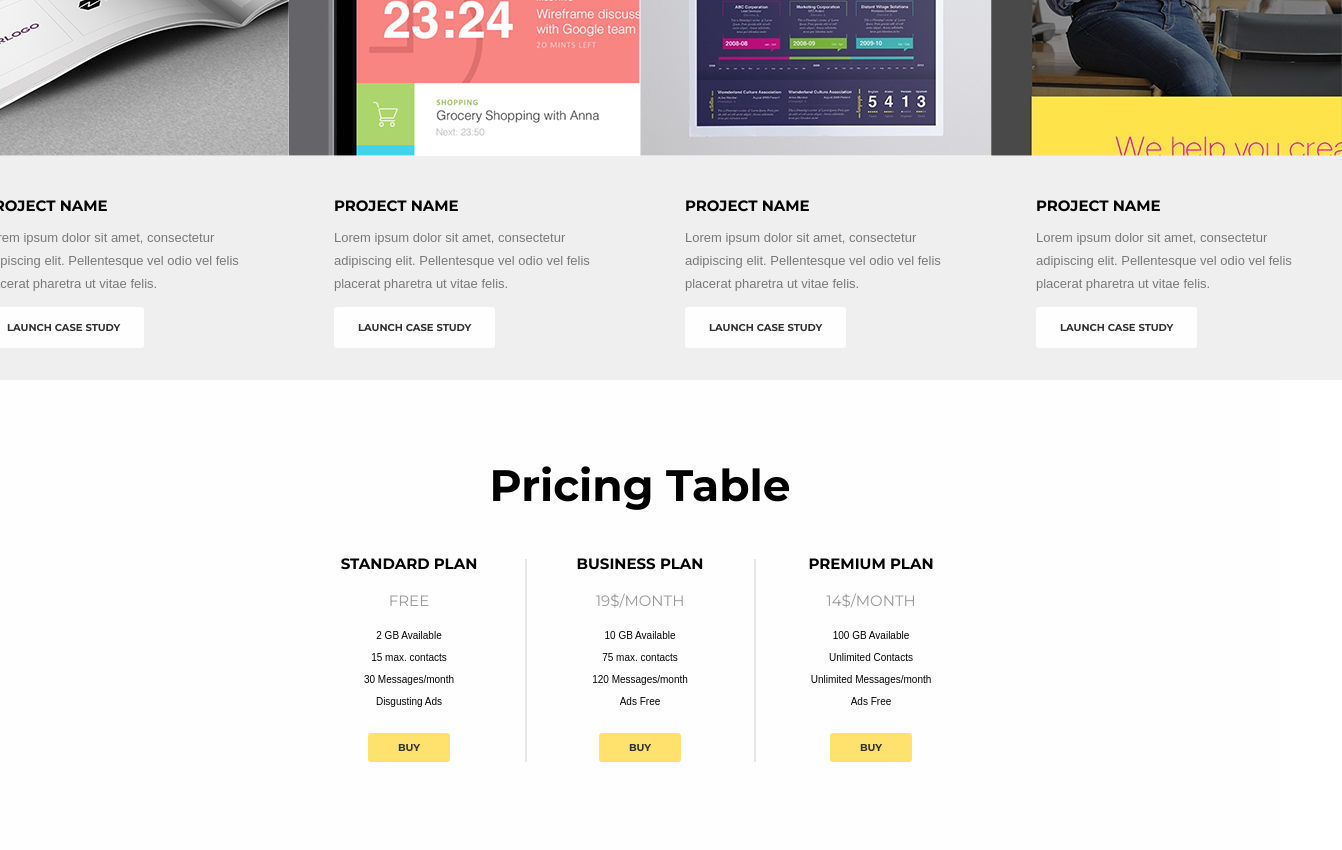
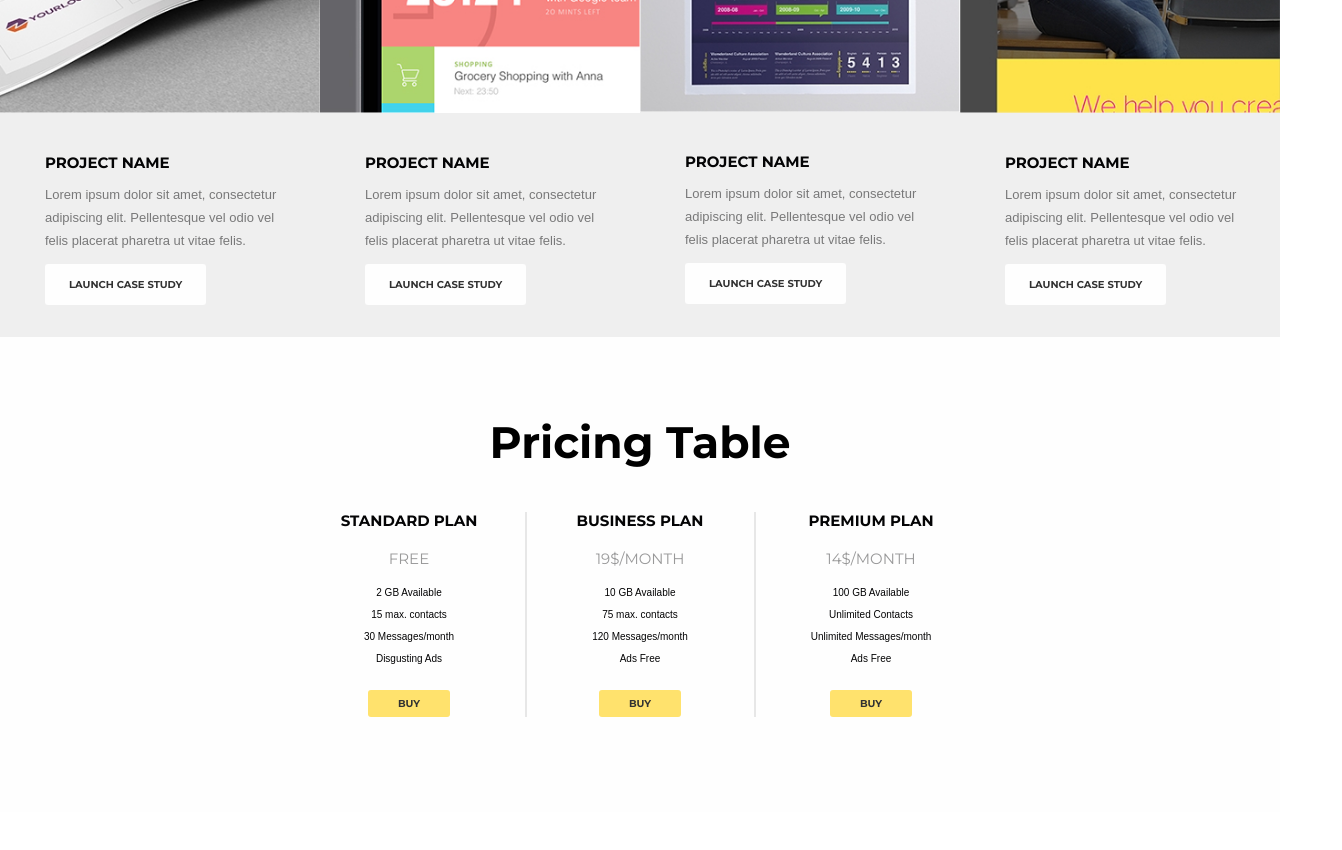
Before and after one commit to yuriy-m-dev/zippy, a website: page app/index.html in a window 1280 px wide. Shown: the part 2005-2855 px from the top of the page, 1342 px wide, since content can reach past the window. After the commit the page ends 2817 px from the top, so only its background shows below. Drawn offline with nearby package versions, Linux system fonts and the light colour scheme; files that its build step writes are made by us from their sources.

Commit message:
fix 'Project' and 'Pricing'

```diff
--- a/app/scss/style.scss
+++ b/app/scss/style.scss
@@ -207,6 +207,7 @@
     }
     img{
         display: block;
+        width: 100%;
         margin-bottom: 30px;
     }
     &-title{
@@ -284,7 +285,7 @@
         font-size: 10px;
         color: $text;
         line-height: 22px;
-        margin-bottom: 27px;
+        margin-bottom: 20px;
         span{
             display: block;
         }
@@ -299,6 +300,7 @@
         background-color: $yellow;
         border-radius: 3px;
         transition: .3s;
+        display: inline-block;
         &:hover{
             color: #fefefe;
             background-color: $purple;
@@ -306,21 +308,6 @@
     }
 }
 .pricing-center{
-    position: relative;
-    &::before,
-    &::after{
-        content: '';
-        position: absolute;
-        width: 2px;
-        height: 203px;
-        background-color: #e7e7e7;
-    }
-    &::before{
-        top: 4px;
-        left: 0;
-    }
-    &::after{
-        top: 4px;
-        right: 0;
-    }
+   border-right: 2px solid #e7e7e7;
+   border-left: 2px solid #e7e7e7;
 }
```
